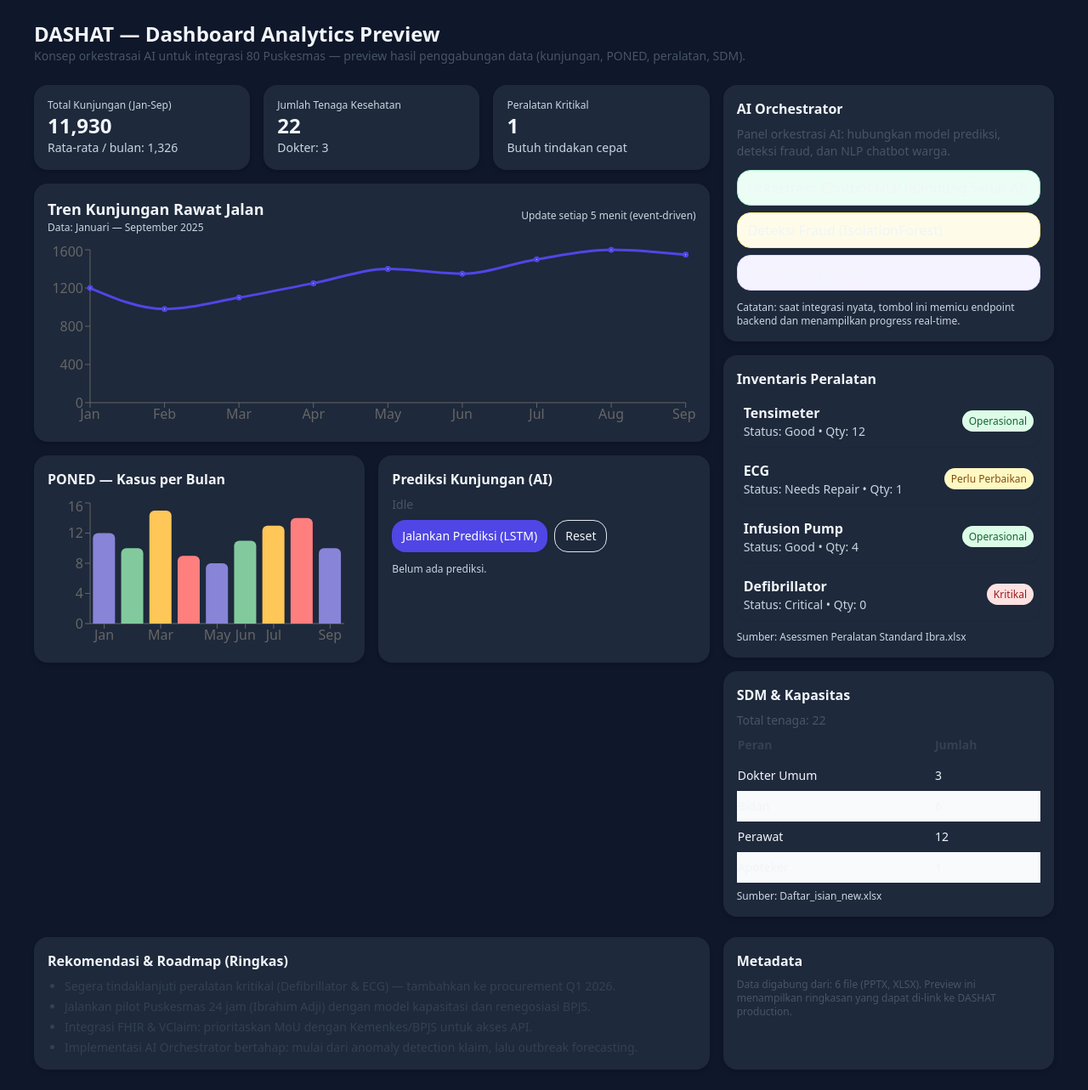
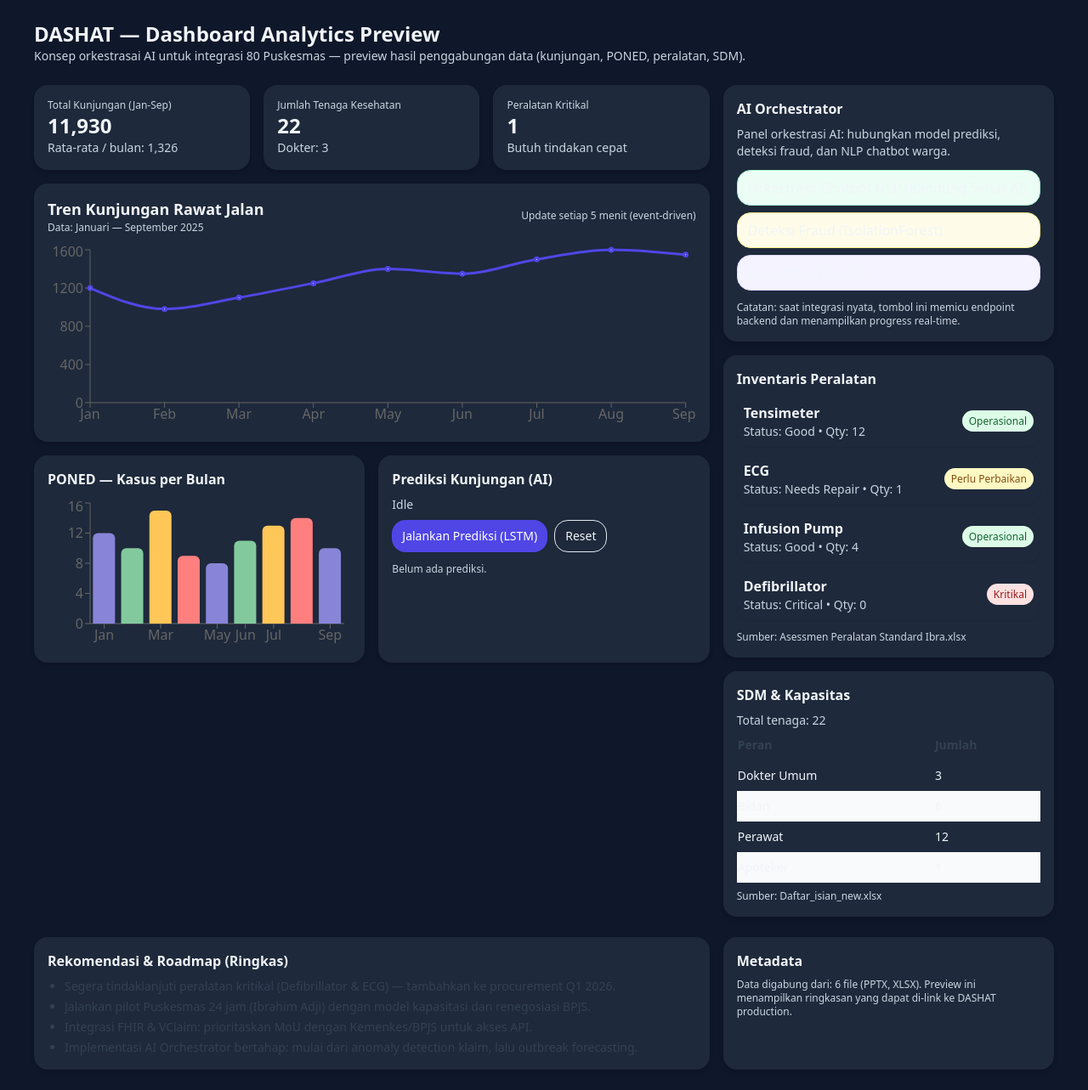
Before and after one commit to fahrimuhlis/dashat-dashboard, a React (Vite) app: page / in a window 1280 px wide. Shown: the whole page at 85% size. Built offline with nearby package versions, Linux system fonts and the light colour scheme.

Commit message:
Switch to dark mode theme

```diff
--- a/src/DASHATDashboardPreview.jsx
+++ b/src/DASHATDashboardPreview.jsx
@@ -164,7 +164,7 @@ export default function DASHATDashboardPreview() {
       <div className="max-w-[1200px] mx-auto">
         <header className="mb-6">
           <h1 className="text-2xl font-bold">DASHAT — Dashboard Analytics Preview</h1>
-          <p className="text-sm text-slate-600">Konsep orkestrasai AI untuk integrasi 80 Puskesmas — preview hasil penggabungan data (kunjungan, PONED, peralatan, SDM).</p>
+          <p className="text-sm text-slate-300">Konsep orkestrasai AI untuk integrasi 80 Puskesmas — preview hasil penggabungan data (kunjungan, PONED, peralatan, SDM).</p>
         </header>
 
         <div className="grid grid-cols-12 gap-4">
@@ -207,7 +207,7 @@ export default function DASHATDashboardPreview() {
 
               <div className="bg-slate-800 p-4 rounded-2xl shadow-md">
                 <h4 className="font-semibold mb-2">Prediksi Kunjungan (AI)</h4>
-                <div className="text-sm text-slate-600 mb-2">{aiStatus.message}</div>
+                <div className="text-sm text-slate-300 mb-2">{aiStatus.message}</div>
                 <div className="flex gap-2">
                   <button onClick={runAIPrediction} disabled={aiStatus.running} className="px-3 py-2 rounded-2xl bg-indigo-600 text-white text-sm shadow-sm">
                     {aiStatus.running ? "Menjalankan..." : "Jalankan Prediksi (LSTM)"}
@@ -232,7 +232,7 @@ export default function DASHATDashboardPreview() {
           <aside className="col-span-4">
             <div className="bg-slate-800 p-4 rounded-2xl shadow-md mb-4">
               <h4 className="font-semibold mb-2">AI Orchestrator</h4>
-              <div className="text-sm text-slate-600 mb-3">Panel orkestrasi AI: hubungkan model prediksi, deteksi fraud, dan NLP chatbot warga.</div>
+              <div className="text-sm text-slate-300 mb-3">Panel orkestrasi AI: hubungkan model prediksi, deteksi fraud, dan NLP chatbot warga.</div>
               <div className="space-y-2">
                 <button className="w-full text-left px-3 py-2 rounded-2xl bg-emerald-50 border border-emerald-200">Orkestrasi: Chatbot NLP (Bandung Sehat AI)</button>
                 <button className="w-full text-left px-3 py-2 rounded-2xl bg-yellow-50 border border-yellow-200">Deteksi Fraud (IsolationForest)</button>
@@ -249,7 +249,7 @@ export default function DASHATDashboardPreview() {
 
             <div className="bg-slate-800 p-4 rounded-2xl shadow-md">
               <h4 className="font-semibold mb-2">SDM & Kapasitas</h4>
-              <div className="text-sm text-slate-600 mb-2">Total tenaga: {staffCount}</div>
+              <div className="text-sm text-slate-300 mb-2">Total tenaga: {staffCount}</div>
               <div className="overflow-auto max-h-48">
                 <StaffTable />
               </div>
@@ -271,7 +271,7 @@ export default function DASHATDashboardPreview() {
 
           <div className="bg-slate-800 p-4 rounded-2xl shadow-md">
             <h4 className="font-semibold mb-2">Metadata</h4>
-            <div className="text-xs text-slate-600">Data digabung dari: 6 file (PPTX, XLSX). Preview ini menampilkan ringkasan yang dapat di-link ke DASHAT production.</div>
+            <div className="text-xs text-slate-300">Data digabung dari: 6 file (PPTX, XLSX). Preview ini menampilkan ringkasan yang dapat di-link ke DASHAT production.</div>
           </div>
         </footer>
       </div>
```
